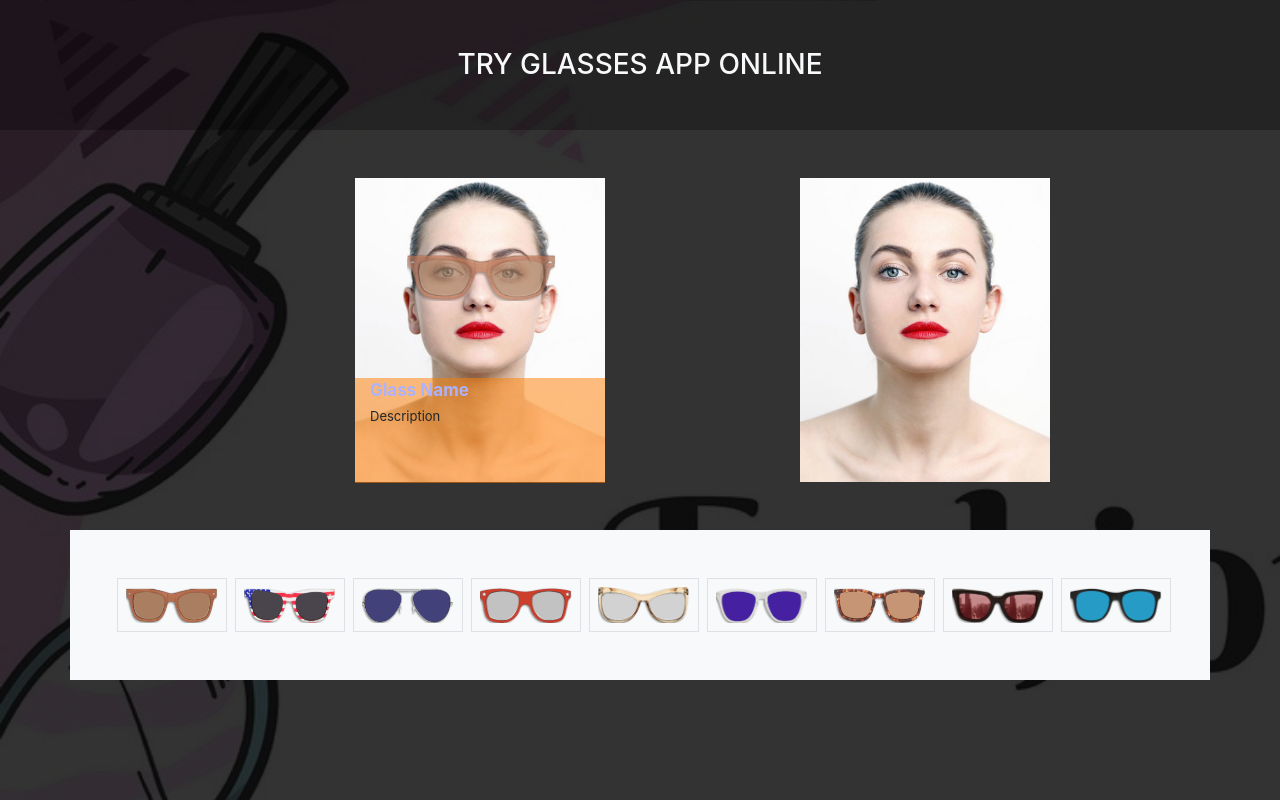
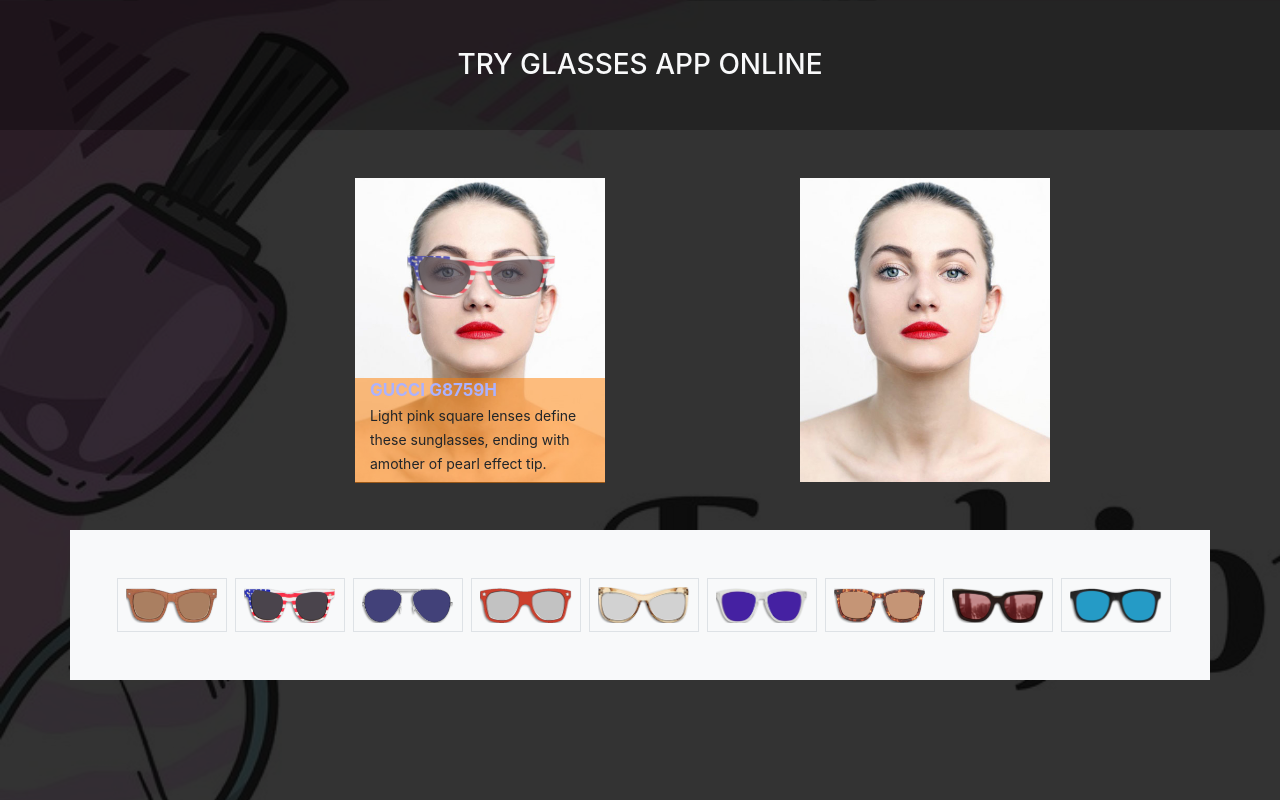
Before and after one commit to tran-hanh/glasses-store-demo, a React (Create React App) app: page / in a window 1280 px wide. Shown: the top 800 px of the page. Built offline with nearby package versions, Linux system fonts and the light colour scheme.

Commit message:
add changeGlasses function

```diff
--- a/src/components/TryingGlasses.js
+++ b/src/components/TryingGlasses.js
@@ -2,16 +2,36 @@ import React, { Component } from "react";
 import dataGlasses from "../data/dataGlasses.json";
 
 export default class TryingGlasses extends Component {
+  state = {
+    glassesCurrent: {
+      id: 2,
+      price: 50,
+      name: "GUCCI G8759H",
+      url: "./glassesImage/v2.png",
+      desc:
+        "Light pink square lenses define these sunglasses, ending with amother of pearl effect tip. ",
+    },
+  };
+
   renderGlassesList = () => {
     return dataGlasses.map((glassesItem, index) => {
       return (
         <img
+          onClick={() => {
+            this.changeGlasses(glassesItem);
+          }}
           className="ml-2 p-2 border border-width-1"
           style={{ width: "110px", cursor: "pointer" }}
           src={glassesItem.url}
           key={index}
         />
       );
+    });
+  };
+
+  changeGlasses = (newGlasses) => {
+    this.setState({
+      glassesCurrent: newGlasses,
     });
   };
 
@@ -55,24 +75,29 @@ export default class TryingGlasses extends Component {
                   <img
                     className="position-absolute"
                     style={{ width: "250px" }}
-                    src="./glassesImage/model.jpg"
+                    src={"./glassesImage/model.jpg"}
                     alt="model.jpg"
                   />
                   <img
                     className="position-absolute"
                     style={styleGlasses}
-                    src="./glassesImage/v1.png"
+                    src={this.state.glassesCurrent.url}
                   />
                   <div className="position-relative" style={infoGlasses}>
                     <span
                       style={{ color: "#ABB2FF", fontSize: "17px" }}
                       className="font-weight-bold"
                     >
-                      Glass Name
+                      {this.state.glassesCurrent.name}
                     </span>
                     <br />
-                    <span style={{ fontSize: "13px", fontWeight: "400" }}>
-                      Description
+                    <span
+                      style={{
+                        fontSize: "14px",
+                        fontWeight: "400",
+                      }}
+                    >
+                      {this.state.glassesCurrent.desc}
                     </span>
                   </div>
                 </div>
```
